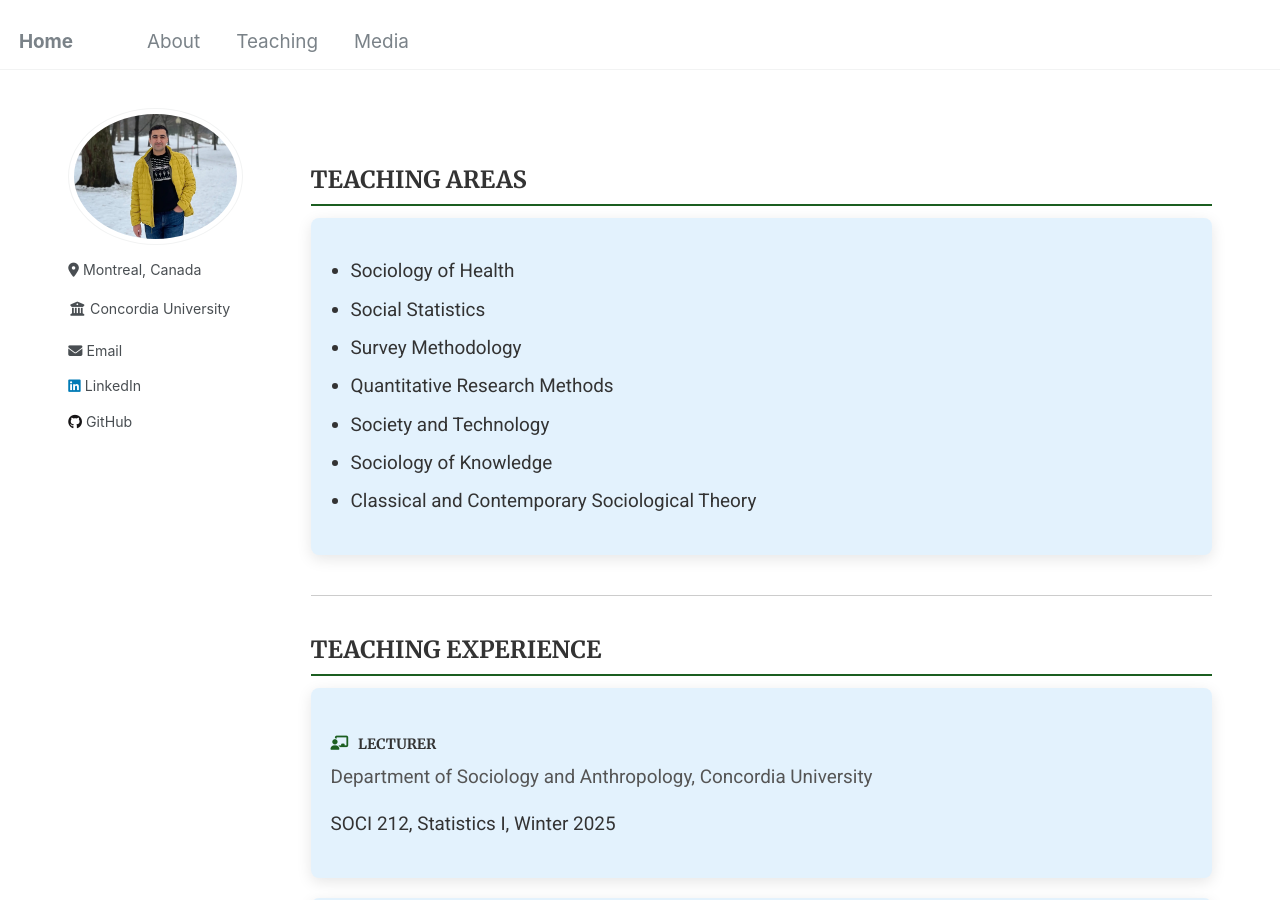
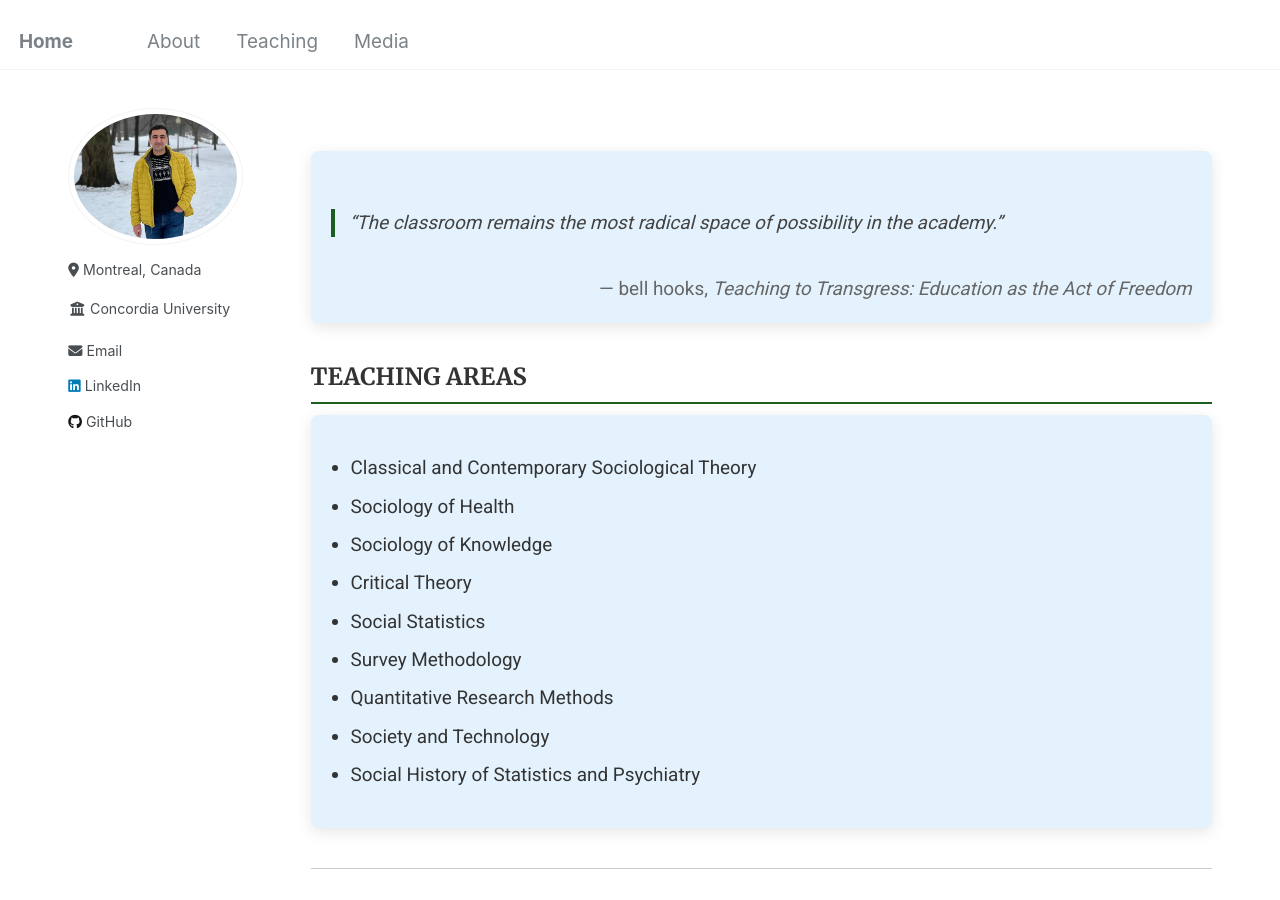
Before and after one commit to Mohsnmonji/mohsnmonji.github.io, a Jekyll site: the page built from _pages/teaching.md, in a window 1280 px wide and 900 px high. Built offline with Jekyll 4.4.1, drawn with Linux system fonts in a browser that asks for light colours.

Commit message:
Update teaching.md

```diff
--- a/_pages/teaching.md
+++ b/_pages/teaching.md
@@ -62,16 +62,29 @@ author_profile: true
 </style>
 
 <div class="teaching-section">
+  <div class="teaching-card">
+    <blockquote style="font-style: italic; border-left: 4px solid #1B5E20; padding-left: 15px; color: #444;">
+      “The classroom remains the most radical space of possibility in the academy.”
+    </blockquote>
+    <p style="text-align: right; margin-top: 10px; color: #666;">
+      — bell hooks, <em>Teaching to Transgress: Education as the Act of Freedom</em>
+    </p>
+  </div>
+</div>
+
+<div class="teaching-section">
   <h2>TEACHING AREAS</h2>
   <div class="teaching-card">
     <ul class="teaching-list" style="list-style-type: disc; padding-left: 20px;">
+      <li>Classical and Contemporary Sociological Theory</li>
       <li>Sociology of Health</li>
+      <li>Sociology of Knowledge</li>
+      <li>Critical Theory</li>
       <li>Social Statistics</li>
       <li>Survey Methodology</li>
       <li>Quantitative Research Methods</li>
-      <li>Society and Technology</li>
-      <li>Sociology of Knowledge</li>
-      <li>Classical and Contemporary Sociological Theory</li>
+       <li>Society and Technology</li>
+      <li>Social History of Statistics and Psychiatry</li>
     </ul>
   </div>
 </div>
```
